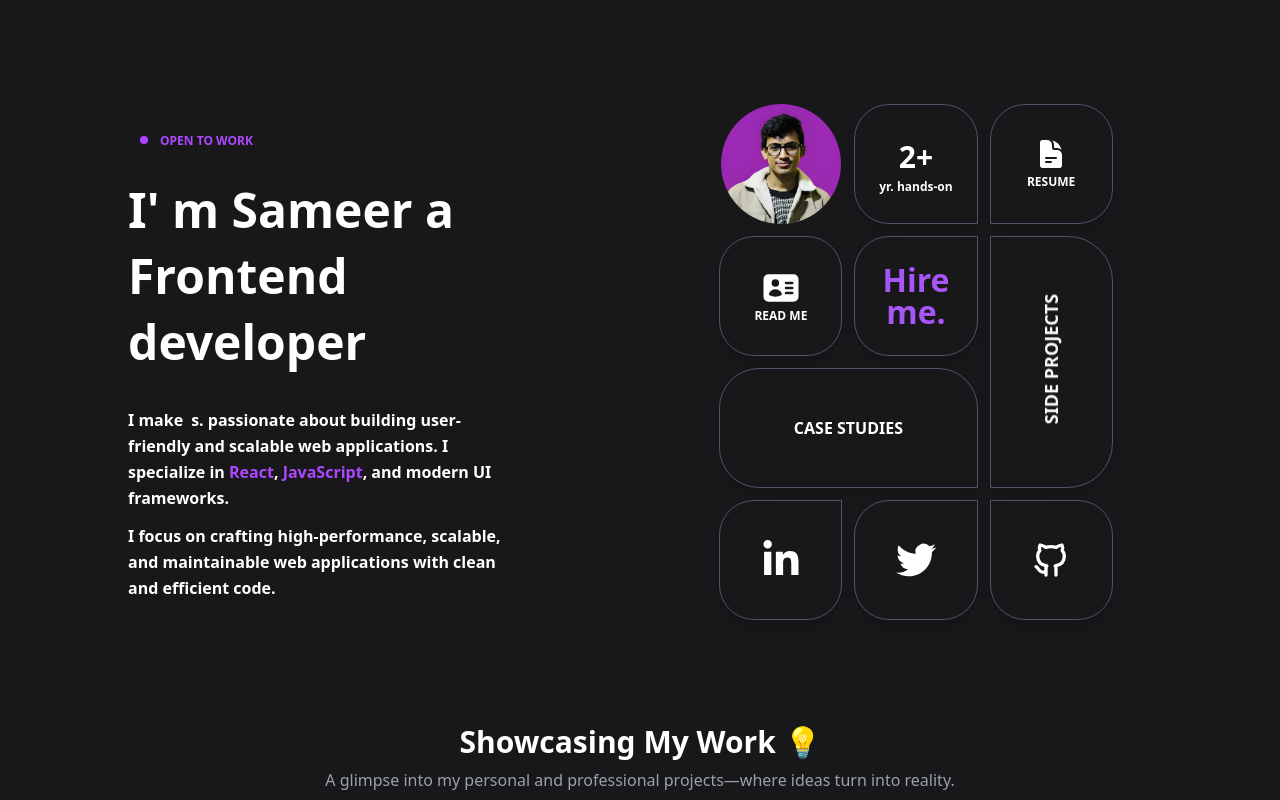
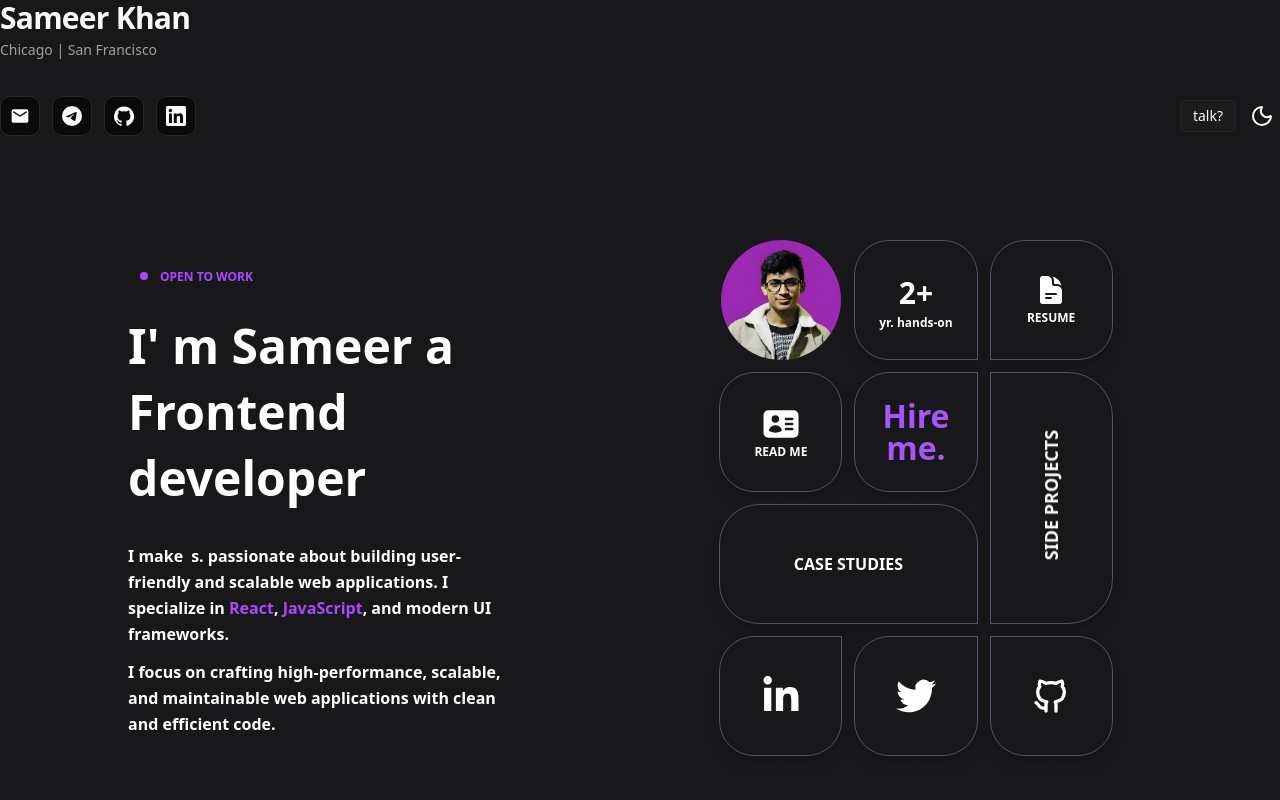
Before and after one commit to Sameer-472/Next.js-Portfolio, a Next.js app: page / in a window 1280 px wide. Shown: the top 800 px of the page. Built offline with nearby package versions, Linux system fonts and the light colour scheme.

Commit message:
change profile

```diff
--- a/app/page.js
+++ b/app/page.js
@@ -8,7 +8,7 @@ import Timeline from "@/components/Timeline";
 
 export default function Home() {
   return (
-    <div id='scrollContainer' name="scrollContainer" className="min-h-screen ">
+    <main id='scrollContainer' name="scrollContainer" className="min-h-screen">
       <Profile />
       <Projects />
       <Timeline />
@@ -16,6 +16,6 @@ export default function Home() {
       <Skills />
       <ContactInfo />
       <Footer />
-    </div>
+    </main>
   );
 }
--- a/components/profile.jsx
+++ b/components/profile.jsx
@@ -3,7 +3,15 @@
 import { useWindowDimensions } from "@/helper/useWindow";
 import { motion } from "framer-motion";
 import { useEffect, useState } from "react";
-import { SiGit, SiHtml5, SiJavascript, SiNextdotjs, SiReact, SiRedux, SiTailwindcss } from "react-icons/si";
+import {
+  SiGit,
+  SiHtml5,
+  SiJavascript,
+  SiNextdotjs,
+  SiReact,
+  SiRedux,
+  SiTailwindcss,
+} from "react-icons/si";
 import useModalStore from "@/store/useModalStore";
 import BentoGrid from "./BentoGrid";
 import Link from "next/link";
@@ -21,14 +29,28 @@ import Transition from "./Transition";
 
 const icons = [
   { name: "React", icon: SiReact, color: "text-sky-500", angle: 0 },
-  { name: "Next.js", icon: SiNextdotjs, color: "dark:text-white text-black", angle: 51.4 },
-  { name: "JavaScript", icon: SiJavascript, color: "text-yellow-400", angle: 102.8 },
+  {
+    name: "Next.js",
+    icon: SiNextdotjs,
+    color: "dark:text-white text-black",
+    angle: 51.4,
+  },
+  {
+    name: "JavaScript",
+    icon: SiJavascript,
+    color: "text-yellow-400",
+    angle: 102.8,
+  },
   { name: "Redux", icon: SiRedux, color: "text-purple-400", angle: 154.2 },
   { name: "HTML/CSS", icon: SiHtml5, color: "text-orange-500", angle: 205.6 },
-  { name: "Tailwind CSS", icon: SiTailwindcss, color: "text-teal-400", angle: 257 },
+  {
+    name: "Tailwind CSS",
+    icon: SiTailwindcss,
+    color: "text-teal-400",
+    angle: 257,
+  },
   { name: "Git", icon: SiGit, color: "text-red-500", angle: 308.4 },
 ];
-
 
 export function Profile() {
   const [rotation, setRotation] = useState(0);
@@ -107,7 +129,6 @@ export function Profile() {
     //       Hi, I&apos;m <span className="text-blue-400">Sameer Khan</span>
     //     </h1>
 
-
     //     <p className="text-center text-base sm:text-base md:text-lg lg:text-xl text-gray-500 dark:text-gray-400 max-w-lg px-3">
     //       I'm a Frontend developer with 2+ years of experience passionate about building sleek UIs.Bringing ideas to life with cutting-edge tech!🚀
     //     </p>
@@ -134,7 +155,106 @@ export function Profile() {
     //     </div>
     //   </Element>
     // </motion.div>
-    <Element name="home" className="flex flex-col w-full mx-auto px-6 lg:px-32 overflow-clip mt-10">
+
+    <>
+      <header className="space-y-2.5">
+        <div className="flex flex-col gap-1">
+          <h1 className="text-2xl md:text-3xl font-semibold tracking-tight">
+            Sameer Khan
+          </h1>
+          <p className="text-sm text-muted-foreground">Chicago | San Francisco</p>
+        </div>
+        <div className="text-muted-foreground text-sm">
+          <div className="overflow-hidden py-2">
+
+          </div>
+        </div>
+        <div className="flex items-center justify-between">
+          <div className="flex gap-3">
+            <a
+              className="w-10 h-10 rounded-lg border border-border bg-background hover:bg-muted flex items-center justify-center transition-colors"
+              title="Email"
+              href="mailto:kamchybekov.arslan.us@gmail.com"
+            >
+              <svg viewBox="0 0 24 24" className="h-5 w-5" fill="currentColor">
+                <path d="M20 4H4c-1.1 0-1.99.9-1.99 2L2 18c0 1.1.9 2 2 2h16c1.1 0 2-.9 2-2V6c0-1.1-.9-2-2-2zm0 4l-8 5-8-5V6l8 5 8-5v2z"></path>
+              </svg>
+            </a>
+            <a
+              className="w-10 h-10 rounded-lg border border-border bg-background hover:bg-muted flex items-center justify-center transition-colors"
+              target="_blank"
+              rel="noopener noreferrer"
+              title="Telegram"
+              href="https://t.me/kamchybekov7"
+            >
+              <svg viewBox="0 0 24 24" className="h-5 w-5" fill="currentColor">
+                <path d="M11.944 0A12 12 0 0 0 0 12a12 12 0 0 0 12 12 12 12 0 0 0 12-12A12 12 0 0 0 12 0a12 12 0 0 0-.056 0zm4.962 7.224c.1-.002.321.023.465.14a.506.506 0 0 1 .171.325c.016.093.036.306.02.472-.18 1.898-.962 6.502-1.36 8.627-.168.9-.499 1.201-.82 1.23-.696.065-1.225-.46-1.9-.902-1.056-.693-1.653-1.124-2.678-1.8-1.185-.78-.417-1.21.258-1.91.177-.184 3.247-2.977 3.307-3.23.007-.032.014-.15-.056-.212s-.174-.041-.249-.024c-.106.024-1.793 1.14-5.061 3.345-.48.33-.913.49-1.302.48-.428-.008-1.252-.241-1.865-.44-.752-.245-1.349-.374-1.297-.789.027-.216.325-.437.893-.663 3.498-1.524 5.83-2.529 6.998-3.014 3.332-1.386 4.025-1.627 4.476-1.635z"></path>
+              </svg>
+            </a>
+            <a
+              className="w-10 h-10 rounded-lg border border-border bg-background hover:bg-muted flex items-center justify-center transition-colors"
+              target="_blank"
+              rel="noopener noreferrer"
+              title="GitHub"
+              href="https://github.com/ArslanKamchybekov"
+            >
+              <svg viewBox="0 0 24 24" className="h-5 w-5" fill="currentColor">
+                <path d="M12 .5a12 12 0 0 0-3.79 23.4c.6.11.82-.26.82-.58v-2.02c-3.34.73-4.04-1.61-4.04-1.61-.55-1.41-1.35-1.79-1.35-1.79-1.1-.75.08-.73.08-.73 1.22.09 1.86 1.26 1.86 1.26 1.08 1.85 2.83 1.32 3.52 1.01.11-.79.42-1.32.76-1.62-2.67-.3-5.48-1.34-5.48-5.95 0-1.31.47-2.38 1.24-3.22-.13-.3-.54-1.52.12-3.16 0 0 1.01-.32 3.3 1.23a11.5 11.5 0 0 1 6 0c2.29-1.55 3.3-1.23 3.3-1.23.66 1.64.25 2.86.12 3.16.77.84 1.24 1.91 1.24 3.22 0 4.62-2.81 5.65-5.49 5.95.43.37.81 1.1.81 2.22v3.29c0 .32.21.7.82.58A12 12 0 0 0 12 .5Z"></path>
+              </svg>
+            </a>
+            <a
+              className="w-10 h-10 rounded-lg border border-border bg-background hover:bg-muted flex items-center justify-center transition-colors"
+              target="_blank"
+              rel="noopener noreferrer"
+              title="LinkedIn"
+              href="https://www.linkedin.com/in/arslankamchybekov"
+            >
+              <svg viewBox="0 0 24 24" className="h-5 w-5" fill="currentColor">
+                <path d="M20.447 20.452h-3.554v-5.569c0-1.328-.027-3.037-1.852-3.037-1.853 0-2.136 1.445-2.136 2.939v5.667H9.351V9h3.414v1.561h.046c.477-.9 1.637-1.85 3.37-1.85 3.601 0 4.267 2.37 4.267 5.455v6.286zM5.337 7.433c-1.144 0-2.063-.926-2.063-2.065 0-1.138.92-2.063 2.063-2.063 1.14 0 2.064.925 2.064 2.063 0 1.139-.925 2.065-2.064 2.065zm1.782 13.019H3.555V9h3.564v11.452zM22.225 0H1.771C.792 0 0 .774 0 1.729v20.542C0 23.227.792 24 1.771 24h20.451C23.2 24 24 23.227 24 22.271V1.729C24 .774 23.2 0 22.222 0h.003z"></path>
+              </svg>
+            </a>
+          </div>
+          <div className="flex items-center gap-2">
+            <button
+              data-slot="button"
+              className="inline-flex items-center justify-center whitespace-nowrap text-sm font-medium transition-all disabled:pointer-events-none disabled:opacity-50 [&amp;_svg]:pointer-events-none [&amp;_svg:not([className*='size-'])]:size-4 shrink-0 [&amp;_svg]:shrink-0 outline-none focus-visible:border-ring focus-visible:ring-ring/50 focus-visible:ring-[3px] aria-invalid:ring-destructive/20 dark:aria-invalid:ring-destructive/40 aria-invalid:border-destructive border bg-background hover:bg-accent hover:text-accent-foreground dark:bg-input/30 dark:border-input dark:hover:bg-input/50 h-8 px-3 has-[&gt;svg]:px-2.5 gap-2 rounded-sm shadow-none"
+              data-cal-namespace="15min"
+              data-cal-link="arslan-kamchybekov/15min"
+              data-cal-config='{"layout":"month_view"}'
+            >
+              talk?
+            </button>
+            <button
+              data-slot="button"
+              className="inline-flex items-center justify-center whitespace-nowrap text-sm font-medium transition-all disabled:pointer-events-none disabled:opacity-50 [&amp;_svg]:pointer-events-none [&amp;_svg:not([className*='size-'])]:size-4 shrink-0 [&amp;_svg]:shrink-0 outline-none focus-visible:border-ring focus-visible:ring-ring/50 focus-visible:ring-[3px] aria-invalid:ring-destructive/20 dark:aria-invalid:ring-destructive/40 aria-invalid:border-destructive hover:bg-accent hover:text-accent-foreground dark:hover:bg-accent/50 h-8 rounded-md gap-1.5 has-[&gt;svg]:px-2.5 w-9 px-0"
+            >
+              <span className="text-base leading-none">
+                <svg
+                  xmlns="http://www.w3.org/2000/svg"
+                  width="24"
+                  height="24"
+                  viewBox="0 0 24 24"
+                  fill="none"
+                  stroke="currentColor"
+                  stroke-width="2"
+                  stroke-linecap="round"
+                  stroke-linejoin="round"
+                  className="lucide lucide-moon"
+                  aria-hidden="true"
+                >
+                  <path d="M20.985 12.486a9 9 0 1 1-9.473-9.472c.405-.022.617.46.402.803a6 6 0 0 0 8.268 8.268c.344-.215.825-.004.803.401"></path>
+                </svg>
+              </span>
+              <span className="sr-only">Toggle theme</span>
+            </button>
+          </div>
+        </div>
+      </header>
+      {/* // version 2 design */}
+      <Element
+        name="home"
+        className="flex flex-col w-full mx-auto px-6 lg:px-32 overflow-clip mt-10"
+      >
         <motion.section
           variants={contentContainerVariants}
           initial="hidden"
@@ -170,17 +290,21 @@ export function Profile() {
                   variants={contentVariants}
                   className="text-base leading-relaxed text-gray-600 dark:text-white tracking-normal font-semibold mb-3"
                 >
-                I make<Transition /> passionate about building user-friendly and scalable web applications.
-                I specialize in <span className="text-purple-500">React</span>, <span className="text-purple-500">JavaScript</span>, and modern UI frameworks.
+                  I make
+                  <Transition /> passionate about building user-friendly and
+                  scalable web applications. I specialize in{" "}
+                  <span className="text-purple-500">React</span>,{" "}
+                  <span className="text-purple-500">JavaScript</span>, and
+                  modern UI frameworks.
                 </motion.p>
 
                 <motion.p
                   variants={contentVariants}
                   className="text-base leading-relaxed text-gray-600 dark:text-white tracking-normal font-semibold"
                 >
-                I focus on crafting high-performance, scalable, and maintainable web applications with clean and efficient code.
+                  I focus on crafting high-performance, scalable, and
+                  maintainable web applications with clean and efficient code.
                 </motion.p>
-
               </div>
             </div>
             <div className="flex w-full lg:w-1/2 justify-center">
@@ -197,6 +321,7 @@ export function Profile() {
             {/* <IconSlider icons={techLogosArrayComplete} /> */}
           </motion.div>
         </motion.section>
-    </Element >
+      </Element>
+    </>
   );
 }
```
Lines whose indentation alone changed are shown as unchanged.
